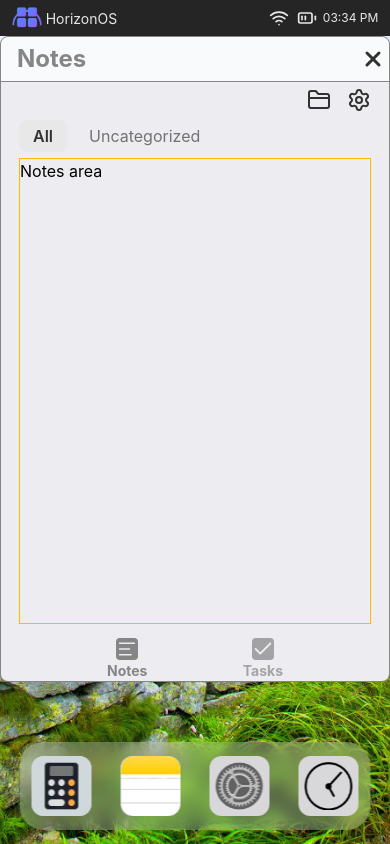
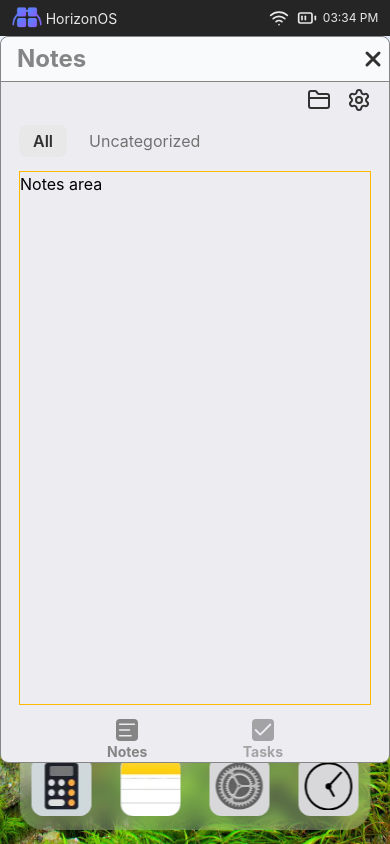
Before and after one commit to satish-sheoran/HorizonOS, a React (Vite) app: page / in a window 390 px wide. Both pictures are taken after a click on the button 150 px from the left and 785 px from the top of the page. Built offline with nearby package versions, Linux system fonts and the light colour scheme.

Commit message:
feat : overflow of categories (both notes,folder) is managed (escept for mobile ones properly)
- Set CreateFolderPopUp width per device (mobile vs desktop)

```diff
--- a/src/apps/Notes.jsx
+++ b/src/apps/Notes.jsx
@@ -21,7 +21,7 @@ const Notes = () => {
         if (!notesBody.current) return;
 
         gsap.to(notesBody.current, {
-            x: isOpen ? '-100%' : '0%', //isOpen refers to if the folder is open or not
+            x: isOpen ? '-100%' : '0%', //isOpen refers to if the folder is open or not,
             duration: 0.5,
             ease: 'expo.out'
         })
--- a/src/components/Notes/Categories.jsx
+++ b/src/components/Notes/Categories.jsx
@@ -9,12 +9,12 @@ const Categories = () => {
 
 
     return (
-        <div className="categories">
+        <div className="categories w-full py-2 rounded-xl overflow-x-auto">
             {
                 categories.map((category) => {
                     return <button key={category}
                         onClick={() => dispatch(setActiveCategory({ category }))}
-                        className={` h-fit text-md md:text-lg  px-3.5 py-1 rounded-lg transition-all duration-150 ease-in-out active:scale-95
+                        className={`shrink-0 h-fit text-md md:text-lg  px-3.5 py-1 rounded-lg transition-all duration-150 ease-in-out active:scale-95
                             ${theme !== 'dark' ?
                                 activeCategory === category
                                     ? 'bg-(--primary-light-clr) text-(--primary-dark-clr) font-semibold'
--- a/src/components/Notes/Folder/FolderCategory.jsx
+++ b/src/components/Notes/Folder/FolderCategory.jsx
@@ -13,7 +13,7 @@ const FolderCategory = () => {
     const folderContentWidth = useSelector((store) => store.Notes.folderContentWidth); //the width based on which sets if categories should so in one column or more
 
     return (
-        <div className={`folder-category-list
+        <div className={`overflow-y-auto rounded-xl folder-category-list
         ${folderContentWidth>=768?
             `${folderContentWidth>=1200? 'grid-cols-3' :'grid-cols-2'}`
             :
@@ -38,9 +38,9 @@ const FolderCategory = () => {
                                 }`
                             }
                             `}>
-                        <Check strokeWidth={2.5} className={`${activeCategory === category ? 'text-(--bg-minimize)' : 'text-transparent'}`} /> {/* on hidden,it do not reserve space so used text-transparent */}
-                        <span>{category.length>=17?category.slice(0,17)+'...':category}</span>
-                        <span>Count</span>
+                        <Check strokeWidth={2.5} className={`select-none ${activeCategory === category ? 'text-(--bg-minimize)' : 'text-transparent'}`} /> {/* on hidden,it do not reserve space so used text-transparent */}
+                        <span className="select-none">{category.length>=17?category.slice(0,17)+'...':category}</span>
+                        <span className="select-none">Count</span>
                     </button>
                 })
             }
--- a/src/components/Notes/Folder/Folders.jsx
+++ b/src/components/Notes/Folder/Folders.jsx
@@ -21,7 +21,7 @@ const Folders = () => {
   }, [isOpen])
 
   return (
-    <div ref={elem} className={`absolute gap-4  all-folders transform-x-full ${theme !== 'dark' ? 'bg-(--bg-light-app-body)' : 'bg-(--bg-dark-app-body)'}`}>
+    <div ref={elem} className={`absolute gap-4 all-folders transform-x-full ${theme !== 'dark' ? 'bg-(--bg-light-app-body)' : 'bg-(--bg-dark-app-body)'}`}>
 
       <FolderNav />
       <FolderContent />
--- a/src/constants/index.js
+++ b/src/constants/index.js
@@ -124,7 +124,7 @@ const INITIAL_Z_INDEX = 1000;
 const WINDOW_CONFIG = {
     calculator: { isOpen: false, zIndex: INITIAL_Z_INDEX, data: null, fullScreen: false, windowRatio: { width: 'w-[70%] md:w-[35%]', height: 'h-[50%] md:h-[65%]' }, default: { width: 'w-[70%] md:w-[35%]', height: 'h-[50%] md:h-[65%]' } },
 
-    notes: { isOpen: false, zIndex: INITIAL_Z_INDEX, data: null, fullScreen: false, windowRatio: { width: 'w-[100%] md:w-[55%]', height: 'h-[80%] md:h-[70%]' }, default: { width: 'w-[100%] md:w-[55%]', height: 'h-[80%] md:h-[70%]' } },
+    notes: { isOpen: false, zIndex: INITIAL_Z_INDEX, data: null, fullScreen: false, windowRatio: { width: 'w-[100%] md:w-[55%]', height: 'h-[90%] md:h-[75%]' }, default: { width: 'w-[100%] md:w-[55%]', height: 'h-[90%] md:h-[75%]' } },
 
     settings: { isOpen: false, zIndex: INITIAL_Z_INDEX, data: null, fullScreen: false, windowRatio: { width: 'fit', height: 'fit' }, default: { width: 'w-[70%] md:w-[35%]', height: 'fit' } },
 
--- a/src/hoc/WindowWrapper.jsx
+++ b/src/hoc/WindowWrapper.jsx
@@ -33,7 +33,7 @@ const WindowWrapper = (Component, windowKey) => {
             const [instance] = Draggable.create(el, {
                 type: "x,y", //direction in which element can be dragged
                 bounds: '.appsArea', // prevents window from leaving this container
-                edgeResistance: 0.5,
+                edgeResistance: 0.7,
                 handle: handler,
                 dragClickables: false,
             });
--- a/src/index.css
+++ b/src/index.css
@@ -12,8 +12,6 @@ body {
 
 #os-layout {
     width: 100vw;
-    width: 100svw;
-    height: 100vh;
     height: 100svh;
     overflow: hidden;
     position: relative;
@@ -151,3 +149,61 @@ body {
     /* When user hover it becomes more visible */
     background: rgba(255, 255, 255, 0.4);
 }
+
+
+
+/* NOTES's folder manager category overflow manage */
+@media screen and (max-width: 768px) {
+.categories{
+    --webkit-overflow-scrolling : touch;
+    padding-top : 5px;
+}
+    .folder-category-list {
+        --webkit-overflow-scrolling: touch;
+        padding-right: 10px;
+
+        /* For smooth scrolling on mobile devices */
+    }
+
+    .folder-category-list::-webkit-scrollbar,
+    .categories::-webkit-scrollbar {
+        /*👉 Controls thickness of the scrollbar*/
+        width: 7px;
+    }
+
+    .folder-category-list::-webkit-scrollbar-track ,
+    .categories::-webkit-scrollbar-track {
+        /*👉 The track is the background rail in which the thumb moves.*/
+        background: transparent;
+    }
+
+    .folder-category-list::-webkit-scrollbar-thumb,
+    .categories::-webkit-scrollbar-thumb {
+        /* 👉 This is the actual scrollbar handle */
+        background: var(--sec-dark-clr);
+        /* light theme adjust */
+        border-radius: 10px;
+    }
+
+    .folder-category-list::-webkit-scrollbar-thumb:hover,
+    .categories::-webkit-scrollbar-thumb:hover {
+        /* When user hover it becomes more visible */
+        background: rgba(116, 114, 114, 0.4);
+    }
+
+}
+
+@media screen and (min-width: 769px) {
+
+    .folder-category-list,.categories {
+        scrollbar-width: none;
+        /* For Firefox */
+        --webkit-overflow-scrolling: touch;
+        /* For smooth scrolling on mobile devices */
+    }
+
+    .folder-category-list::-webkit-scrollbar,.categories::-webkit-scrollbar {
+        display: none;
+        /* For Chrome, Safari, and Opera */
+    }
+}
--- a/src/styles/Notes.css
+++ b/src/styles/Notes.css
@@ -68,17 +68,17 @@
 /* specially for folders */
 @layer base {
     .all-folders {
-        @apply inset-0 flex flex-col px-(--padding-lg) pt-(--padding-sm) pb-(--padding-md) md:px-(--padding-xl);
+        @apply inset-0 flex flex-col pt-(--padding-sm) pb-(--padding-md);
 
         .folder-nav {
-            @apply text-base md:text-lg font-semibold flex items-center justify-between;
+            @apply text-base md:text-lg font-semibold flex items-center justify-between px-(--padding-lg) md:px-(--padding-xl);
         }
 
         .folder-content {
-            @apply grow flex flex-col gap-2;
+            @apply grow flex flex-col gap-2 px-(--padding-lg) md:px-(--padding-xl) min-h-0;
 
             .create-folder {
-                @apply w-full font-semibold rounded-lg flex flex-col items-center justify-center gap-0.5 py-2.5 active:scale-97 transition-all ease-in-out duration-100;
+                @apply w-full font-semibold rounded-xl flex flex-col items-center justify-center gap-0.5 py-2.5 active:scale-97 transition-all ease-in-out duration-100 mt-1;
 
                 .plus-icon-div {
                     @apply bg-(--bg-minimize) rounded-full p-1 flex items-center justify-center text-(--primary-light-clr);
@@ -86,10 +86,13 @@
             }
 
             .folder-category-list {
-                @apply transition-all duration-150 ease-in-out grid gap-2;
+                @apply  grow min-h-0 transition-all duration-150 ease-in-out grid gap-3 overflow-y-auto;
+                align-content: start;
+
 
                 button {
-                    @apply rounded-lg flex items-center justify-between px-2 active:scale-97 transition-all ease-in-out duration-100 py-2.5
+                    @apply w-full h-fit outline-none rounded-lg flex items-center justify-between px-2 active:scale-97 transition-all ease-in-out duration-100 py-2.5;
+                    touch-action : pan-y; /* Allow vertical scrolling on touch devices */
                 }
             }
 
```
Also changed, not shown: src/components/Notes/Folder/CreateFolderPopUp.jsx (+8 -9 lines), new.txt.
